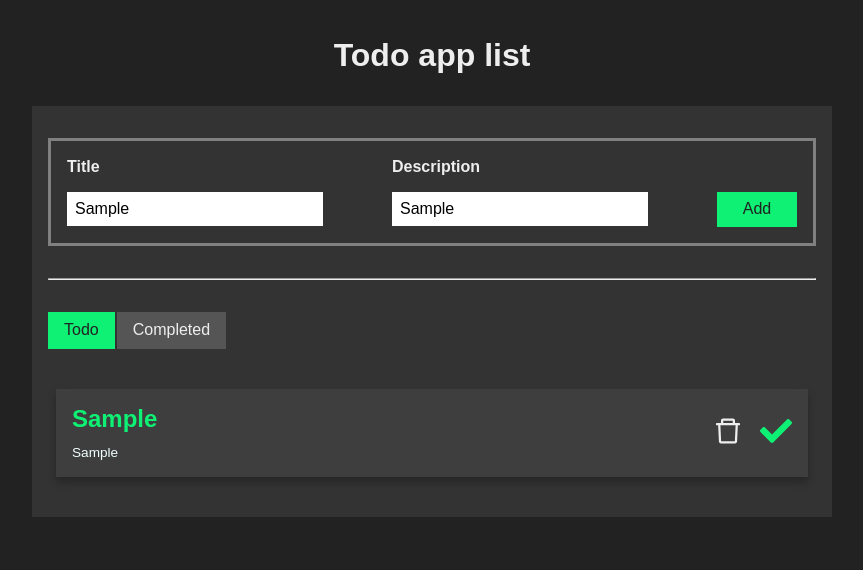
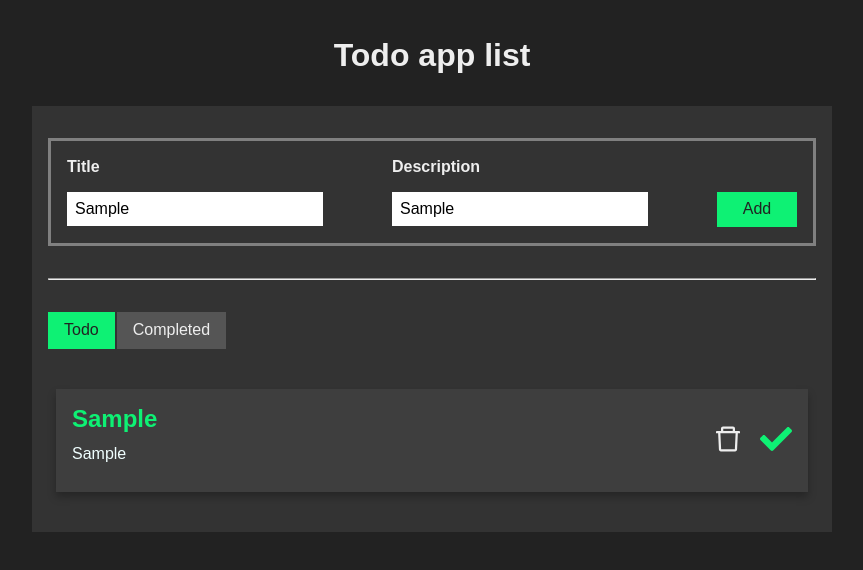
Before and after one commit to peterjbone/todo-app, a React (Vite) app: page / in a window 1280 px wide. Both pictures are taken after typing "Sample", "Sample" into the empty fields and a click on the button "Add". Shown: the top 570 px of the page, without its empty margins (208-1071 px from the left). Built offline with nearby package versions, Linux system fonts and the light colour scheme.

Commit message:
adding the complete tab

```diff
--- a/src/App.jsx
+++ b/src/App.jsx
@@ -1,22 +1,14 @@
 import React, { useState, useEffect } from "react";
 import styles from "./App.module.css";
 import Input from "./components/Input/Input.jsx";
-//import Button from "./components/Button/Button.jsx";
 import TaskListItem from "./components/TaskListItem/TaskListItem.jsx";
 
 function App() {
-	//const [buttonSelected, setButtonSelected] = useState(null);
 	const [isCompletedScreen, setIsCompletedScreen] = useState(false);
-
-	const [allTodos, setAllTodos] = useState([]);
 	const [newTitle, setNewTitle] = useState("");
 	const [newDescription, setNewDescription] = useState("");
-
-	/* 	const handleSelectedButton = (e) => {
-		const { innerText } = e.target;
-		if (innerText === "Todo") setButtonSelected("Todo");
-		if (innerText === "Completed") setButtonSelected("Completed");
-	}; */
+	const [allTodos, setAllTodos] = useState([]);
+	const [completedTodos, setCompletedTodos] = useState([]);
 
 	const handleTodoBtn = () => setIsCompletedScreen(false);
 	const handleCompletedBtn = () => setIsCompletedScreen(true);
@@ -41,23 +33,35 @@ function App() {
 		updatedAllTodos.push(newTodo);
 		setAllTodos(updatedAllTodos);
 
-		//console.log("updatedAllTodos", updatedAllTodos);
 		localStorage.setItem("todoList", JSON.stringify(updatedAllTodos));
 	};
 
-	const handleDeleteTodo = (e, index) => {
-		//console.log(index);
-		const reducedTodo = [...allTodos];
-		reducedTodo.splice(index, 1);
+	const handleDeleteTodo = (index) => {
+		const reducedTodos = [...allTodos];
+		reducedTodos.splice(index, 1);
 
-		localStorage.setItem("todoList", JSON.stringify(reducedTodo));
-		setAllTodos(reducedTodo);
+		localStorage.setItem("todoList", JSON.stringify(reducedTodos));
+		setAllTodos(reducedTodos);
+	};
+
+	const handleComplete = (index) => {
+		let date = new Date().toLocaleDateString();
+		let time = new Date().toLocaleTimeString();
+		let completedAt = `Task completed on ${date} at ${time}`;
+
+		const completedItem = {
+			...allTodos[index],
+			completedAt
+		};
+
+		const updatedCompletedTodos = [...completedTodos];
+		updatedCompletedTodos.push(completedItem);
+		setCompletedTodos(updatedCompletedTodos);
 	};
 
 	//? to check for task in the local storage
 	useEffect(() => {
 		let savedTodos = JSON.parse(localStorage.getItem("todoList"));
-		//console.log("savedTodos", savedTodos);
 
 		if (savedTodos) {
 			setAllTodos(savedTodos);
@@ -100,20 +104,23 @@ function App() {
 				<div className={styles.buttonsGroup}>
 					<button
 						type="button"
-						className={!isCompletedScreen && `${styles.active}`}
+						className={!isCompletedScreen ? `${styles.active}` : undefined}
 						onClick={handleTodoBtn}>
 						Todo
 					</button>
 					<button
 						type="button"
-						className={isCompletedScreen && `${styles.active}`}
+						className={isCompletedScreen ? `${styles.active}` : undefined}
 						onClick={handleCompletedBtn}>
 						Completed
 					</button>
 				</div>
 				{/* Tasks list */}
 				<div className={styles.taskList}>
-					{!allTodos.length ? (
+					{
+						//* the NO completed screen
+						!isCompletedScreen ? (
+							!allTodos.length ? (
 								<div>
 									<h2 style={{ textAlign: "center" }}>You don’t have task to do.</h2>
 								</div>
@@ -123,11 +130,32 @@ function App() {
 										key={todo.title}
 										title={todo.title}
 										description={todo.description}
+										index={index}
 										handleDeleteTodo={handleDeleteTodo}
-								index={index}
+										handleComplete={handleComplete}
 									/>
 								))
-					)}
+							)
+						) : //* the YES completed screen
+						!completedTodos.length ? (
+							<div>
+								<h2 style={{ textAlign: "center" }}>
+									You have not complete any task.
+								</h2>
+							</div>
+						) : (
+							completedTodos.map((todo, index) => (
+								<TaskListItem
+									key={todo.title}
+									title={todo.title}
+									description={todo.description}
+									completedAt={todo.completedAt}
+									index={index}
+									handleDeleteTodo={handleDeleteTodo}
+								/>
+							))
+						)
+					}
 				</div>
 			</div>
 		</div>
--- a/src/components/TaskListItem/TaskListItem.jsx
+++ b/src/components/TaskListItem/TaskListItem.jsx
@@ -5,7 +5,14 @@ import classNames from "classnames";
 import { AiOutlineDelete } from "react-icons/ai";
 import { FaCheck } from "react-icons/fa";
 
-const TaskListItem = ({ title, description, handleDeleteTodo, index }) => {
+const TaskListItem = ({
+	title,
+	description,
+	completedAt,
+	index,
+	handleDeleteTodo,
+	handleComplete
+}) => {
 	const checkIconClassNames = classNames(styles.icon, styles.checkIcon);
 	const deleteIconClassNames = classNames(styles.icon, styles.deleteIcon);
 
@@ -14,13 +21,25 @@ const TaskListItem = ({ title, description, handleDeleteTodo, index }) => {
 			<div>
 				<span>{title}</span>
 				<p>{description}</p>
+				{completedAt && (
+					<p>
+						<u>{completedAt}</u>
+					</p>
+				)}
 			</div>
 			<div>
 				<AiOutlineDelete
 					className={deleteIconClassNames}
-					onClick={(e) => handleDeleteTodo(e, index)}
+					onClick={() => handleDeleteTodo(index)}
+					title="Delete?"
 				/>
-				<FaCheck className={checkIconClassNames} />
+				{!completedAt && (
+					<FaCheck
+						className={checkIconClassNames}
+						onClick={() => handleComplete(index)}
+						title="Complete?"
+					/>
+				)}
 			</div>
 		</div>
 	);
--- a/src/components/TaskListItem/TaskListItem.module.css
+++ b/src/components/TaskListItem/TaskListItem.module.css
@@ -23,9 +23,14 @@
 }
 
 .taskListItem > div > p {
-	margin: 0;
-	font-size: 0.85em;
+	margin: 0 0 0.8em 0;
+	font-size: 1em;
 	color: azure;
+}
+
+.taskListItem > div > p > u {
+	font-size: 0.8em;
+	color: #ddd;
 }
 
 .taskListItem > div > .icon {
```
Lines whose indentation alone changed are shown as unchanged.
